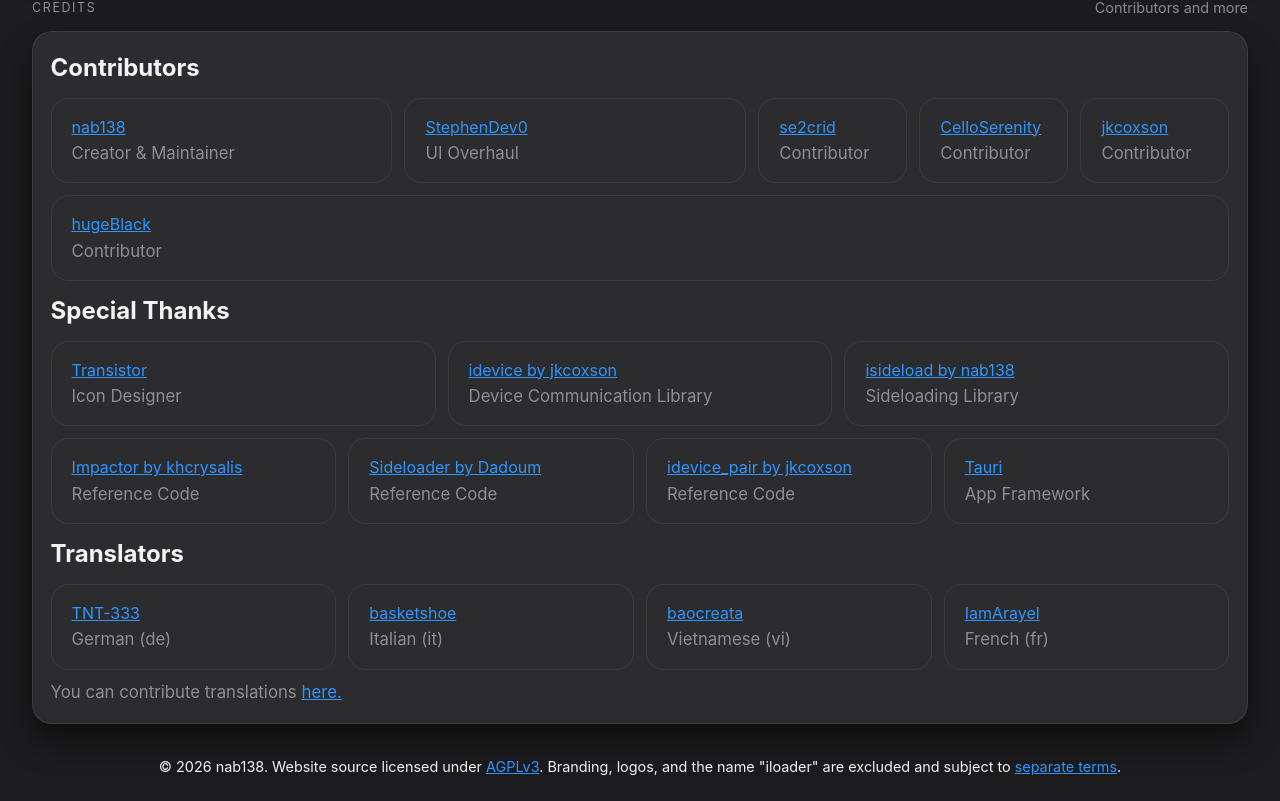
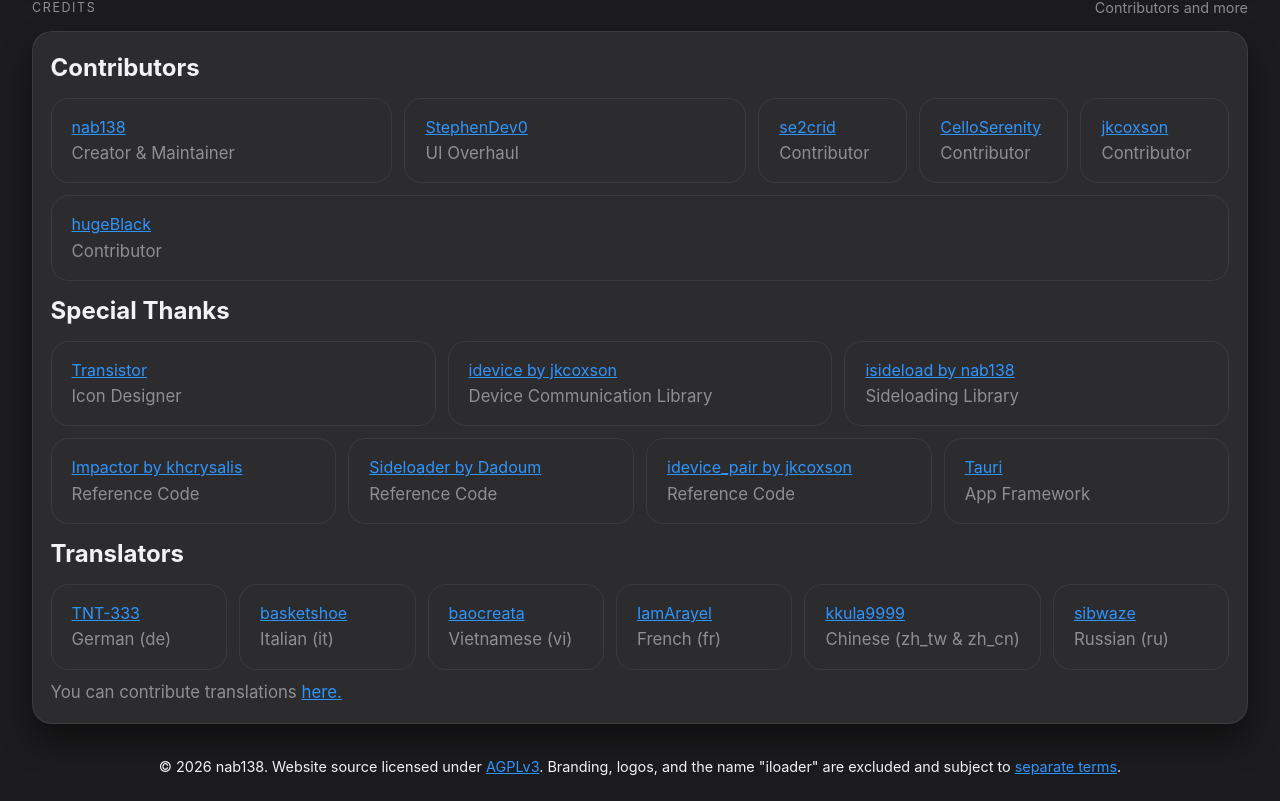
Before and after one commit to nab138/iloader-website, a React (Vite) app: page / in a window 1280 px wide. Shown: the part 1226-2027 px from the top of the page. Built offline with nearby package versions, Linux system fonts and the light colour scheme.

Commit message:
Add new translators

```diff
--- a/src/App.tsx
+++ b/src/App.tsx
@@ -142,6 +142,18 @@
               </a>
               <span className="subtitle">French (fr)</span>
             </div>
+            <div className="card">
+              <a href="https://github.com/kkula9999" target="_blank">
+                kkula9999
+              </a>
+              <span className="subtitle">Chinese (zh_tw & zh_cn)</span>
+            </div>
+            <div className="card">
+              <a href="https://github.com/sibwaze" target="_blank">
+                sibwaze
+              </a>
+              <span className="subtitle">Russian (ru)</span>
+            </div>
           </div>
           <p className="subtitle">
             You can contribute translations{" "}
```
